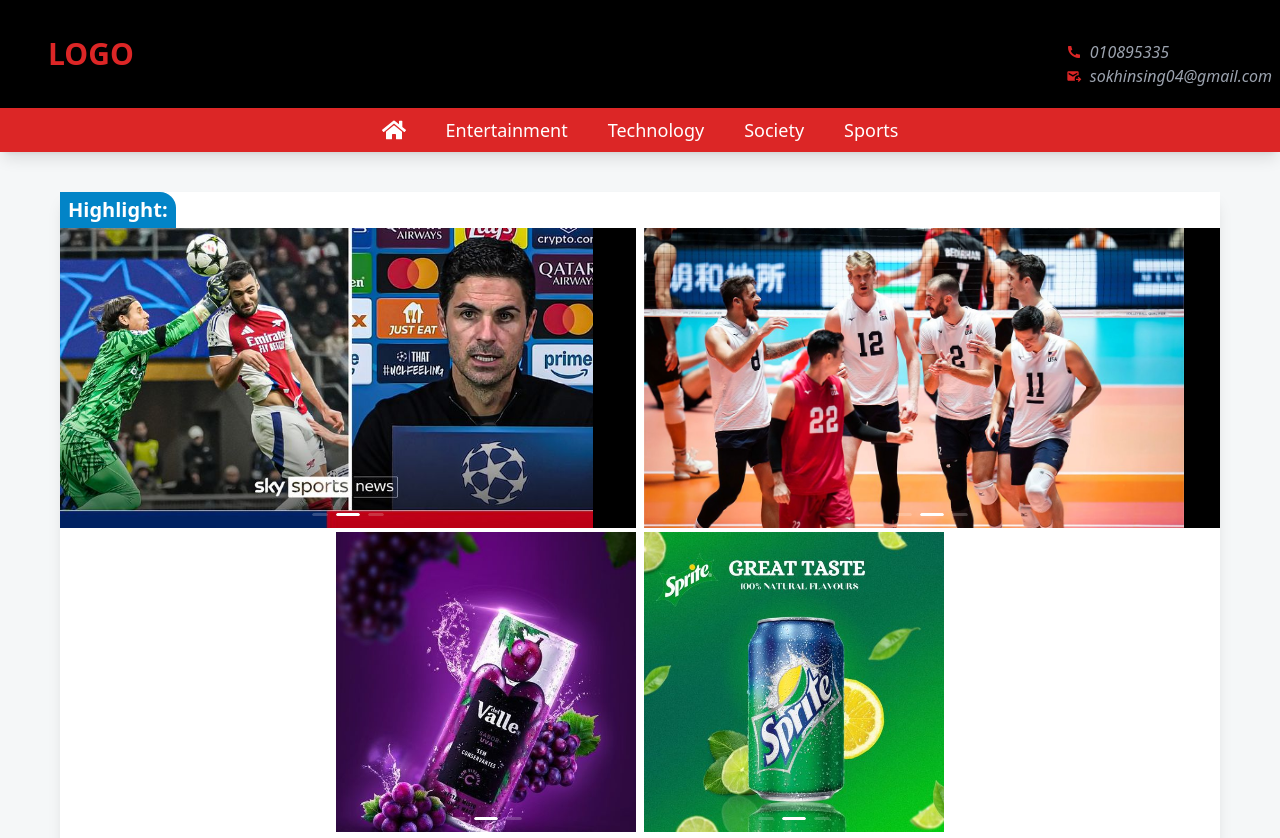
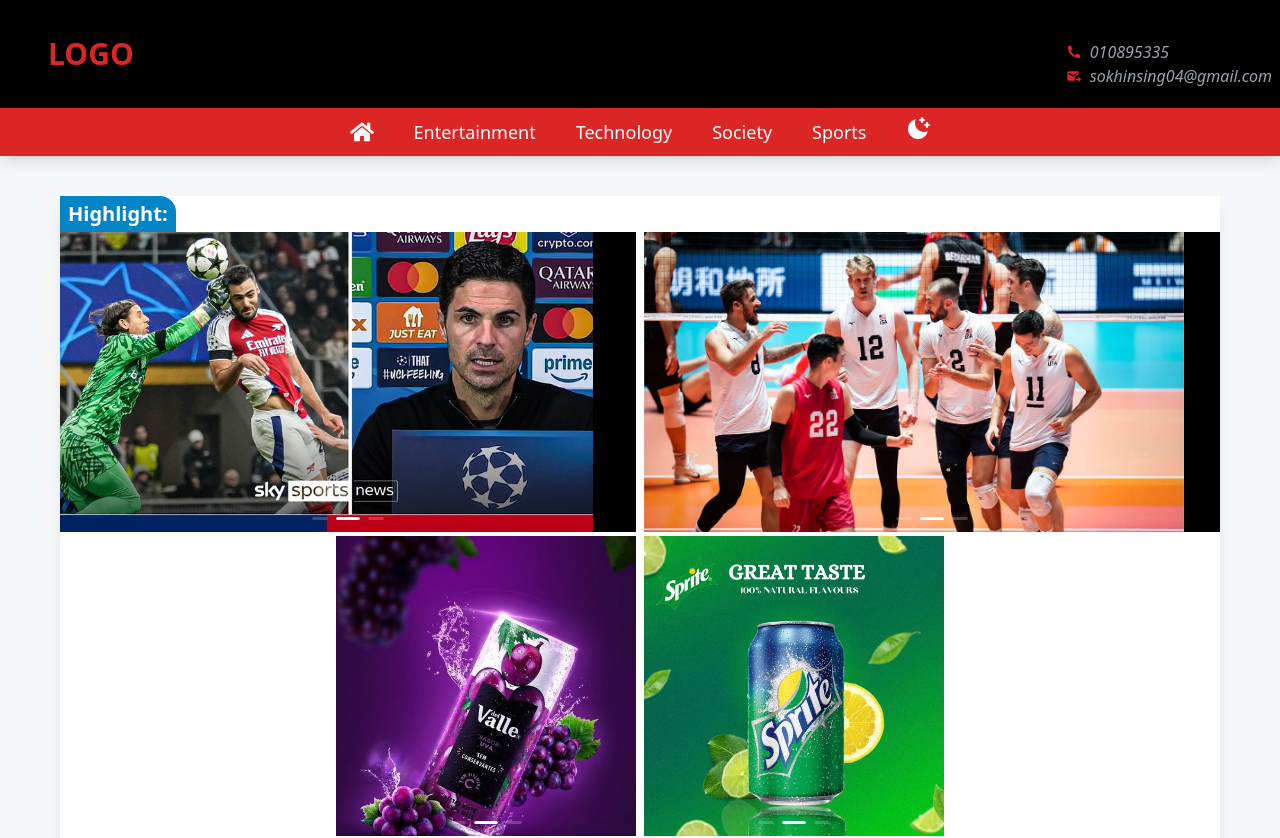
Before and after one commit to sokhin-web/front_end_news, a React (Vite) app: page /front_end_news/highlight in a window 1280 px wide. Shown: the top 838 px of the page. Built offline with nearby package versions, Linux system fonts and the light colour scheme.

Commit message:
commit22/11/24

```diff
--- a/src/App.jsx
+++ b/src/App.jsx
@@ -6,13 +6,37 @@
 import { BrowserRouter, Route, Routes } from "react-router-dom";
 import Master_Web from "./master_web/Master_Web";
 import HomePage from "./master_web/HomePage";
+import { useState } from "react";
+import { RiMoonClearFill } from "react-icons/ri";
 
 export default function App() {
+  const [appStyle, setAppStyle] = useState("bg-[#F5F7F8]");
+  const [nav_bg, setNav_bg] = useState("bg-red-600");
+  const toggleStyle = () => {
+    setAppStyle((prevClass) =>
+      prevClass.includes("bg-[#F5F7F8]") ? "bg-[#257180] " : "bg-[#F5F7F8] "
+    );
+    setNav_bg((prevClass) =>
+      prevClass.includes("bg-red-600") ? "bg-[#fc7e3f]" : "bg-red-600"
+    );
+  };
   return (
-    <div className="scroll-smooth bg-[#F5F7F8] ">
+    <div className={`scroll-smooth ${appStyle}`}>
       <BrowserRouter>
         <Routes>
-          <Route basename="/front_end_news" element={<Master_Web />}>
+          <Route
+            basename="/front_end_news"
+            element={
+              <Master_Web
+                moon={
+                  <button onClick={toggleStyle}>
+                    <RiMoonClearFill />
+                  </button>
+                }
+                nav_bg={nav_bg}
+              />
+            }
+          >
             <Route path="/front_end_news/" element={<HomePage />}></Route>
             <Route
               path="/front_end_news/highlight/"
--- a/src/components/Navbar.jsx
+++ b/src/components/Navbar.jsx
@@ -1,9 +1,12 @@
+/* eslint-disable react/prop-types */
 import { FaHome } from "react-icons/fa";
 import { Link } from "react-router-dom";
-function Navbar() {
+function Navbar({ moon, nav_bg }) {
   return (
     <div className="sticky top-0 z-50 w-full animate-slide_top_center">
-      <div className="flex flex-row justify-center items-center gap-10  bg-red-600 shadow-lg  p-2  text-white text-lg phone:text-sm phone:gap-5 phone:p-1 phone:py-2 ">
+      <div
+        className={`flex flex-row justify-center items-center gap-10 ${nav_bg}   shadow-lg  p-2  text-white text-lg phone:text-sm phone:gap-5 phone:p-1 phone:py-2`}
+      >
         <Link
           to="front_end_news/"
           className="hover:opacity-70 text-2xl phone:text-xl"
@@ -22,6 +25,7 @@
         <Link to="front_end_news/sport/" className="hover:underline">
           Sports
         </Link>
+        <div className=" text-2xl cursor-pointer">{moon}</div>
       </div>
     </div>
   );
--- a/src/master_web/Master_Web.jsx
+++ b/src/master_web/Master_Web.jsx
@@ -1,13 +1,14 @@
+/* eslint-disable react/prop-types */
 import Footer from "../components/Footer";
 import Logo from "../components/Logo";
 import Navbar from "../components/Navbar";
 import { Outlet } from "react-router-dom";
 
-function Master_Web() {
+function Master_Web({ moon, nav_bg }) {
   return (
     <div>
       <Logo />
-      <Navbar />
+      <Navbar moon={moon} nav_bg={nav_bg} />
       <Outlet />
       <Footer />
     </div>
```
